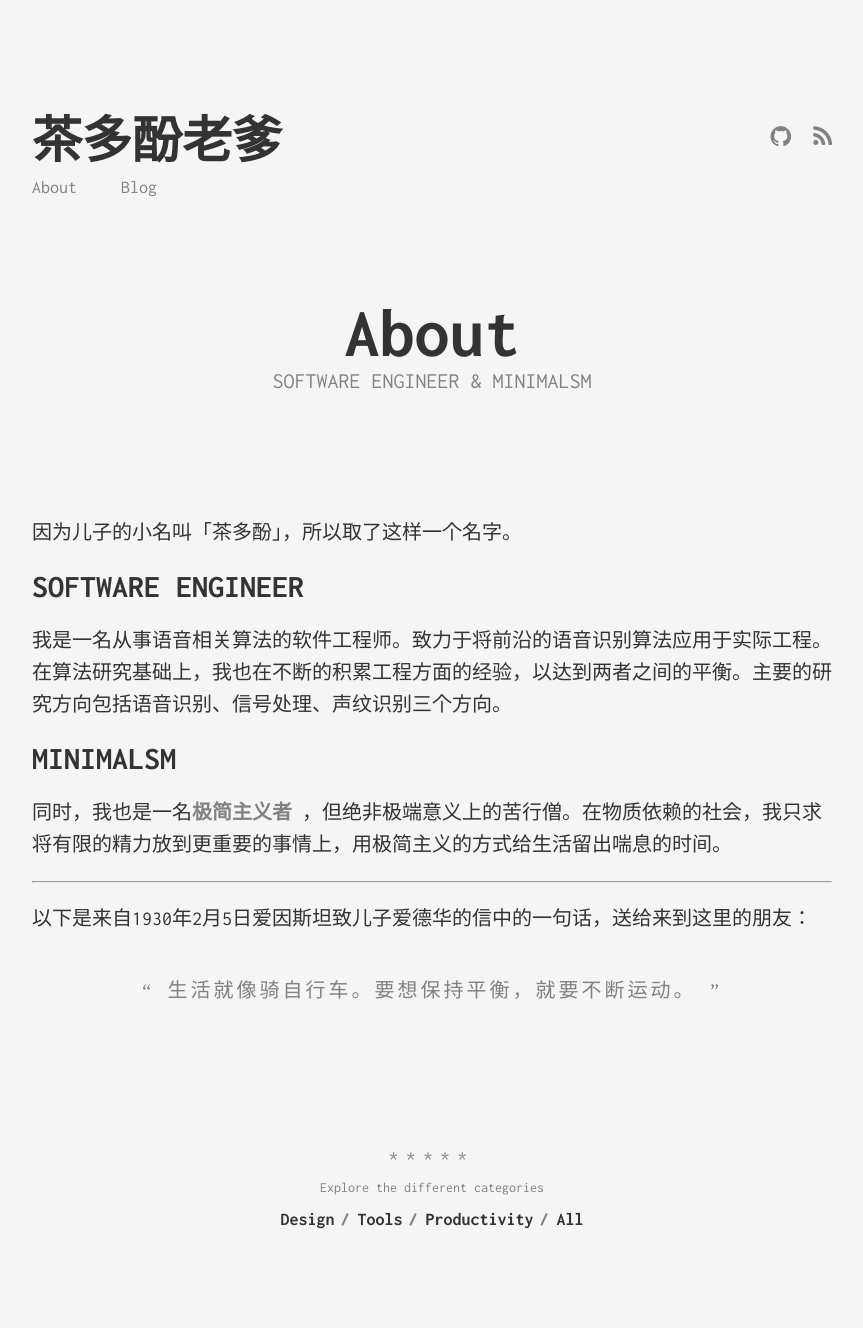
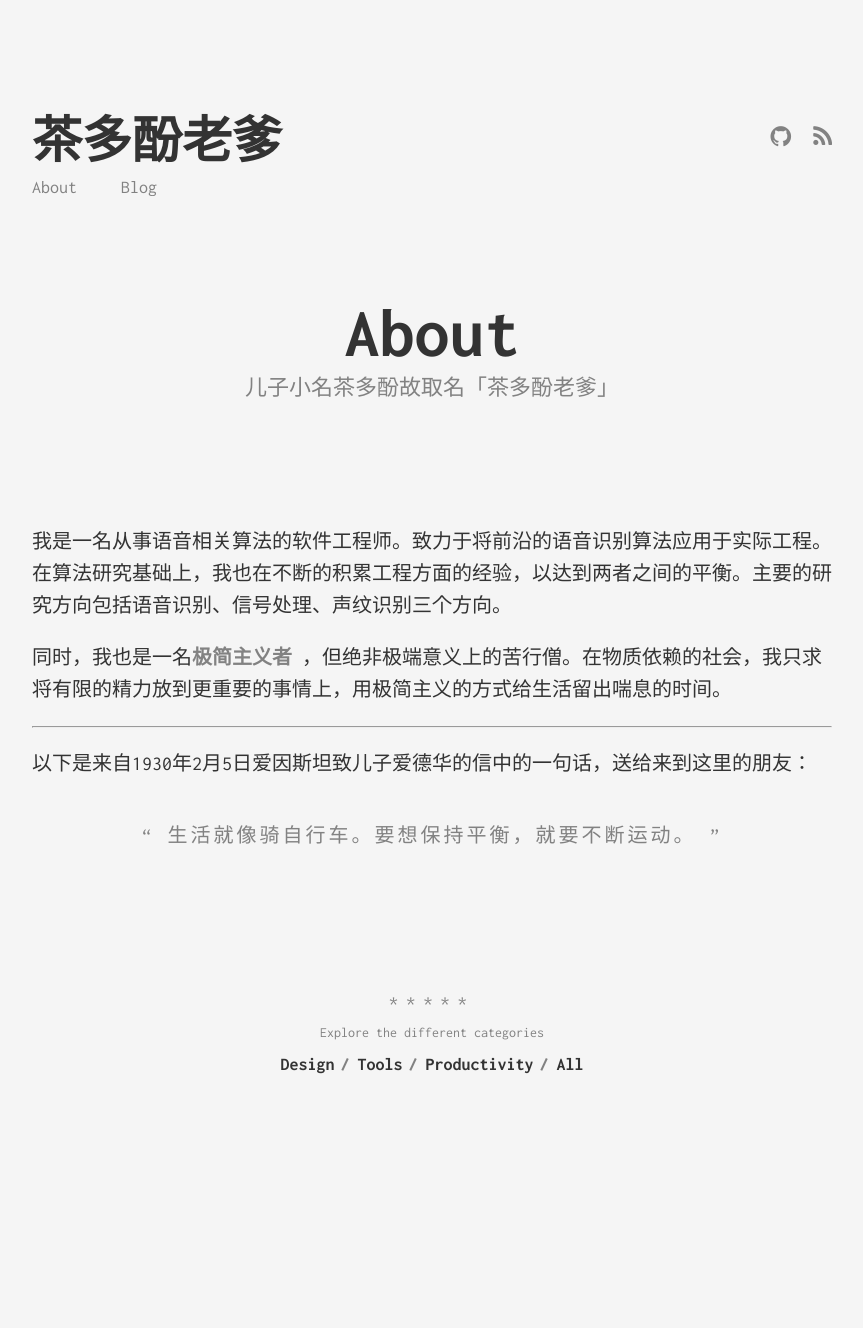
Before and after one commit to TeaPoly/TeaPoly.github.io, a Jekyll site: the page built from about.md, in a window 1280 px wide. Shown: the whole page, without its empty margins (208-1071 px from the left). Built offline with Jekyll 4.4.1, drawn with Linux system fonts in a browser that asks for light colours; after the commit the page ends 1173 px from its top, so only the background shows below that.

```diff
--- a/about.md
+++ b/about.md
@@ -1,17 +1,11 @@
 ---
 layout: page
 title: About
-subtitle: SOFTWARE ENGINEER & MINIMALSM
+subtitle: 儿子小名茶多酚故取名「茶多酚老爹」
 permalink: /about/
 ---
 
-因为儿子的小名叫「茶多酚」，所以取了这样一个名字。
-
-# SOFTWARE ENGINEER
-
 我是一名从事语音相关算法的软件工程师。致力于将前沿的语音识别算法应用于实际工程。在算法研究基础上，我也在不断的积累工程方面的经验，以达到两者之间的平衡。主要的研究方向包括语音识别、信号处理、声纹识别三个方向。
-
-# MINIMALSM
 
 同时，我也是一名[极简主义者](https://mnmlist.com/minimalist-faqs/) ，但绝非极端意义上的苦行僧。在物质依赖的社会，我只求将有限的精力放到更重要的事情上，用极简主义的方式给生活留出喘息的时间。
 
```
